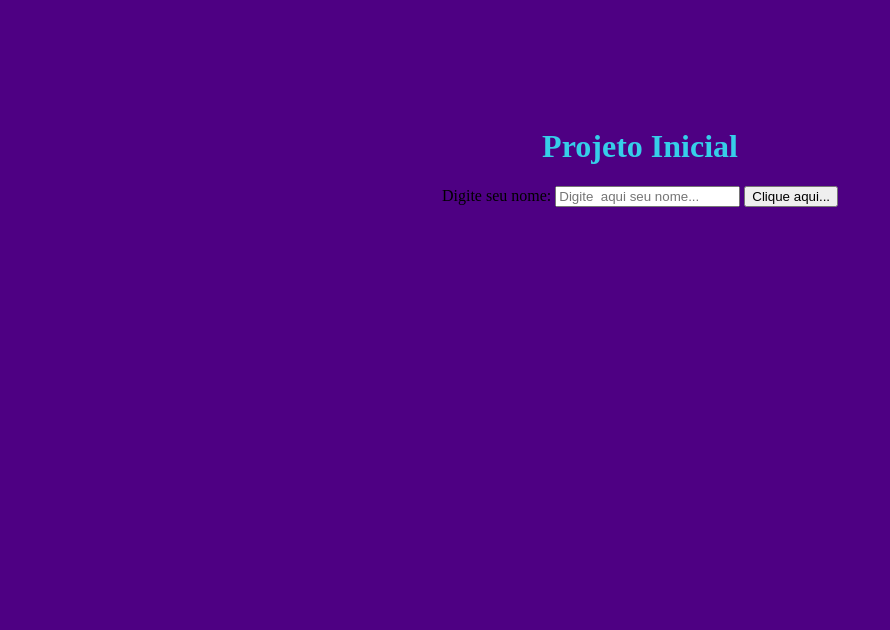
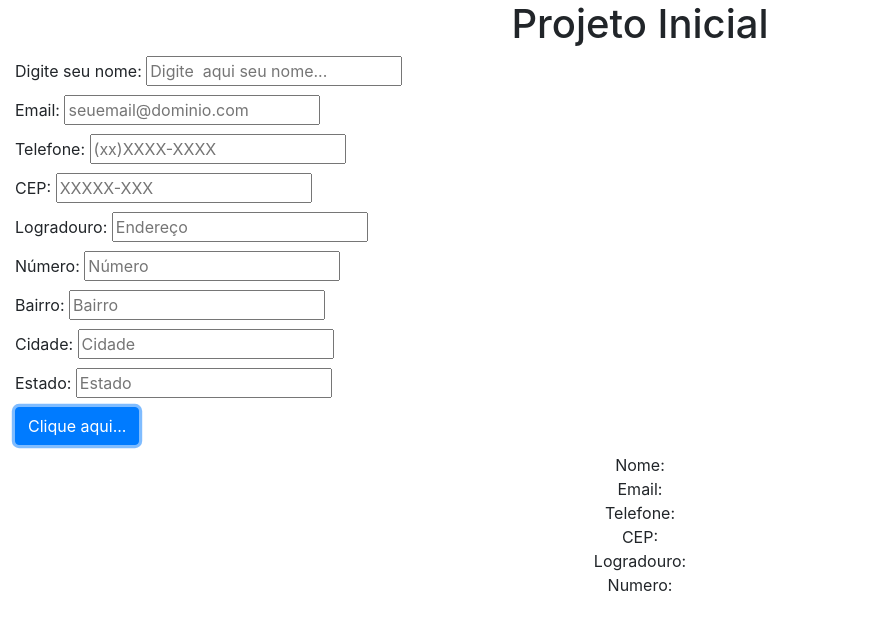
Before and after one commit to Henrique0702/Projeto--Inicial, a plain HTML site: page index.html in a window 1280 px wide. Both pictures are taken after a click on the button "Clique aqui...". Shown: the whole page, without its empty margins (0-890 px from the left). Drawn offline with nearby package versions, Linux system fonts and the light colour scheme.

Commit message:
Formulario

```diff
--- a/estilo.css
+++ b/estilo.css
@@ -10,6 +10,3 @@ h1 {
     font-weight: bold;
     color: rgb(54, 206, 233);
 }
-div {
-    text-align: center;
-}
--- a/index.html
+++ b/index.html
@@ -6,14 +6,72 @@
     <meta name="viewport" content="width=device-width, initial-scale=1.0">
     <title>Projeto Inicial</title>
     <link rel="stylesheet" href="./estilo.css" >
+    <link rel="stylesheet" href="https://stackpath.bootstrapcdn.com/bootstrap/4.1.3/css/bootstrap.min.css" integrity="sha384-MCw98/SFnGE8fJT3GXwEOngsV7Zt27NXFoaoApmYm81iuXoPkFOJwJ8ERdknLPMO" crossorigin="anonymous">
 </head>
-<body>
+<body class ="container-fluid">
     <h1>Projeto Inicial</h1>
     <div>
-        <label for="nome">Digite seu nome:</label>
-        <input type="text" id="nome" placeholder="Digite  aqui seu nome..." >
-        <input type="button" id="botao" value="Clique aqui...">
+        <form>
+           <div class = "mb-1">
+            <label for="nome">Digite seu nome:</label>
+            <input type="text" id="nome" placeholder="Digite  aqui seu nome..." >
+           </div>
+
+           <div class = "mb-1">
+            <label for="email">Email:</label>
+            <input type="text" id="email" placeholder="seuemail@dominio.com" >
+           </div>
+
+           <div class = "mb-1">
+            <label for="Telefone">Telefone:</label>
+            <input type="text" id="Tel" placeholder="(xx)XXXX-XXXX" >
+           </div>
+
+           <div class = "mb-1">
+            <label for="CEP">CEP:</label>
+            <input type="text" id="CEP" placeholder="XXXXX-XXX" >
+           </div>
+
+           <div class = "mb-1">
+            <label for="Logradouro">Logradouro:</label>
+            <input type="text" id="Log" placeholder="Endereço" >
+           </div>
+
+           <div class = "mb-1">
+            <label for="Numero">Número:</label>
+            <input type="text" id="Num" placeholder="Número" >
+           </div>
+
+           <div class = "mb-1">
+            <label for="Bairro">Bairro:</label>
+            <input type="text" id="Bai" placeholder="Bairro" >
+           </div>
+
+           <div class = "mb-1">
+            <label for="Cidade">Cidade:</label>
+            <input type="text" id="Cid" placeholder="Cidade" >
+           </div>
+
+           <div class = "mb-1">
+            <label for="Estado">Estado:</label>
+            <input type="text" id="Est" placeholder="Estado" >
+           </div>
+
+           <input type="button" id="botao"
+           class="btn btn-primary"
+           value="Clique aqui...">
+
+
+
+        </form>
+        <div id="saida-de-dados" class="m-1 p-1 text-center">
+
+        </div>
+
     </div>
     <script src="./scripts.js"></script>
+    <script src="https://code.jquery.com/jquery-3.3.1.slim.min.js" integrity="sha384-q8i/X+965DzO0rT7abK41JStQIAqVgRVzpbzo5smXKp4YfRvH+8abtTE1Pi6jizo" crossorigin="anonymous"></script>
+    <script src="https://cdnjs.cloudflare.com/ajax/libs/popper.js/1.14.3/umd/popper.min.js" integrity="sha384-ZMP7rVo3mIykV+2+9J3UJ46jBk0WLaUAdn689aCwoqbBJiSnjAK/l8WvCWPIPm49" crossorigin="anonymous"></script>
+    <script src="https://stackpath.bootstrapcdn.com/bootstrap/4.1.3/js/bootstrap.min.js" integrity="sha384-ChfqqxuZUCnJSK3+MXmPNIyE6ZbWh2IMqE241rYiqJxyMiZ6OW/JmZQ5stwEULTy" crossorigin="anonymous"></script>
 </body>
 </html>
--- a/scripts.js
+++ b/scripts.js
@@ -1,13 +1,29 @@
 var botao = document.getElementById("botao");
 botao.addEventListener("click", alertar, false);
 var nome = document.getElementById("nome")
+var email = document.getElementById("email");
+var Telefone = document.getElementById("Tel");
+var CEP = document.getElementById("CEP");
+var Logradouro = document.getElementById("Log");
+var Numero = document.getElementById("Num");
+var Bairro = document.getElementById("Bai");
+var Cidade = document.getElementById("Cid");
+var Estado = document.getElementById("Est");
+
+
+var saida = document.getElementById("saida-de-dados");
+
 
 function alertar(event){
-    alert("Você clicou no botão!!! "  + nome.value);
+    // alert("Você clicou no botão!!! "  + nome.value);
 
-    var numero = 7;
-    var resultado = numero % 2;
-    if(resultado == 0){
-        alert("este número é par!");
-    }
+    // var numero = 7;
+    // var resultado = numero % 2;
+    // if(resultado == 0){
+    //     alert("este número é par!");
+    // }
+    saida.innerText = "Nome: " + nome.value +
+      "\n Email: " + email.value + "\nTelefone: " + Telefone.value + "\nCEP: " + CEP.value + "\nLogradouro: " + Log.value + "\nNumero: " + Num.value;
+
+
 }
```
